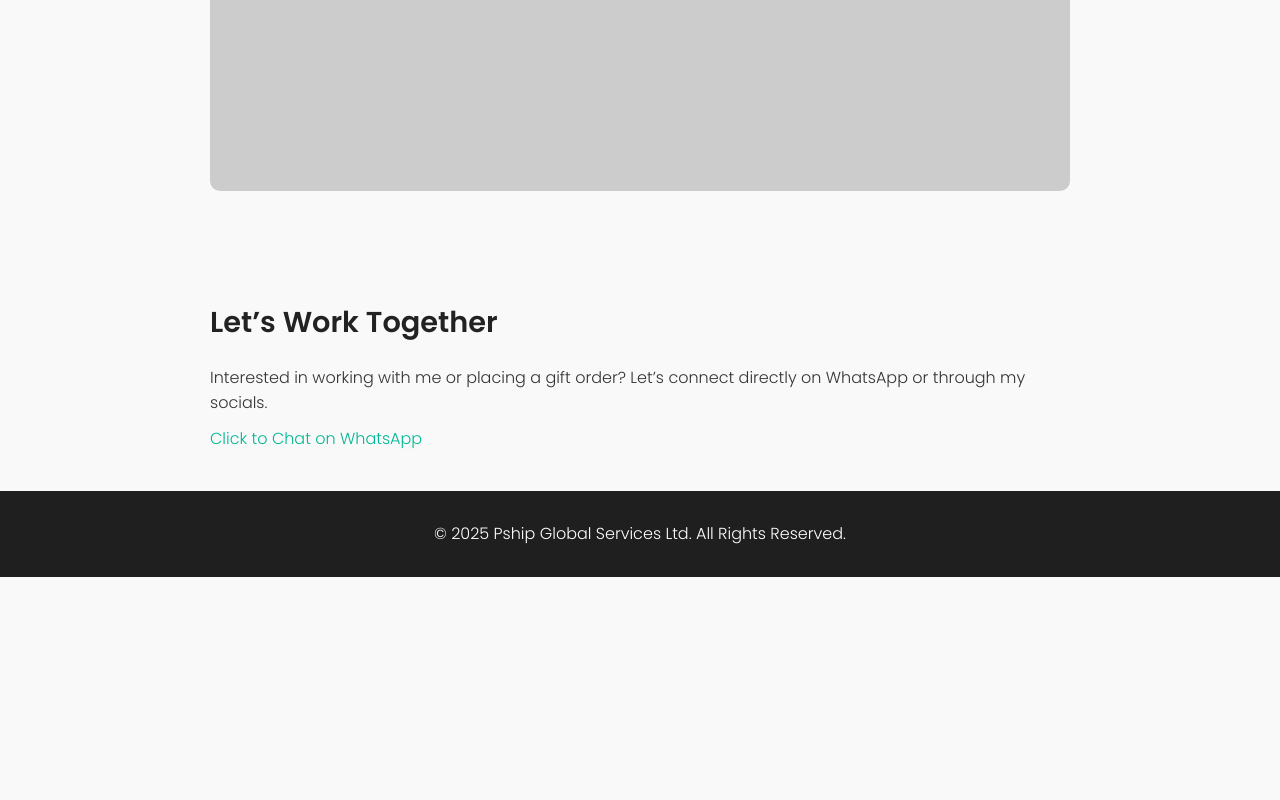
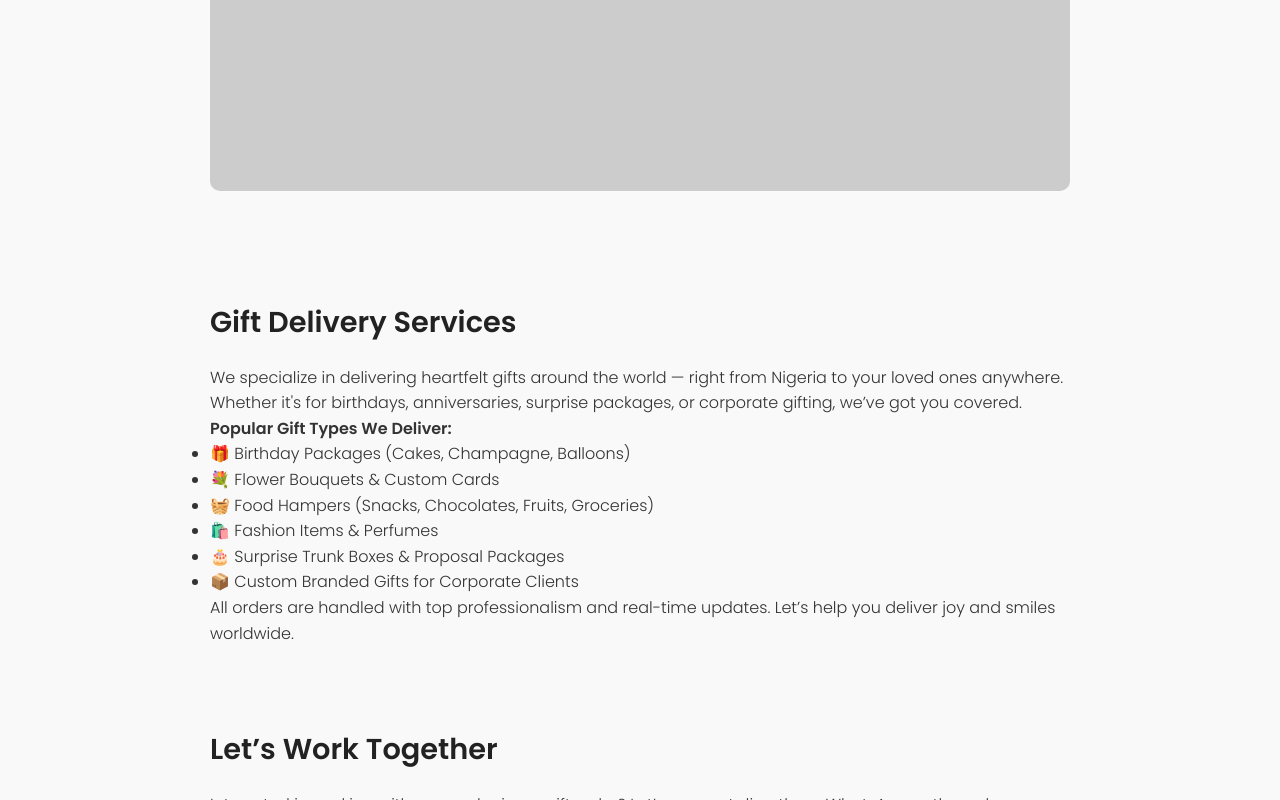
Before and after one commit to pshipstore/PGS, a plain HTML site: page index.html in a window 1280 px wide. Shown: the part 2000-2800 px from the top of the page. Before the commit the page ends 2577 px from the top, so only its background shows below. Drawn offline with Linux system fonts and the light colour scheme; placeholder pictures from the web are drawn by us.

Commit message:
Update index.html

```diff
--- a/index.html
+++ b/index.html
@@ -1,6 +1,4 @@
-
-<!DOCTYPE html>
-<html lang="en">
+<!DOCTYPE html><html lang="en">
 <head>
   <meta charset="UTF-8" />
   <meta name="viewport" content="width=device-width, initial-scale=1.0" />
@@ -27,15 +25,11 @@
     <h1>Pship Global Services Ltd</h1>
     <p>Creative Designer & Gift Logistics Expert</p>
     <a href="https://wa.me/234XXXXXXXXXX" class="btn">Chat Me on WhatsApp</a>
-  </header>
-
-  <section class="about">
+  </header>  <section class="about">
     <h2 class="section-title">About Me</h2>
     <img src="https://via.placeholder.com/150" alt="Profile Picture" />
     <p>Hello, I’m a passionate and multi-talented creative professional with years of hands-on experience in web design, front-end development, graphic design, and photo editing. I’m also the founder of Pship Global Services Ltd — a global gift delivery company. I help individuals and brands bring their ideas to life both visually and digitally.</p>
-  </section>
-
-  <section class="skills">
+  </section>  <section class="skills">
     <h2 class="section-title">What I Do</h2>
     <ul>
       <li>✔ Web Design & Development (HTML, CSS, WordPress, etc.)</li>
@@ -43,21 +37,28 @@
       <li>✔ Professional Photo Editing & Retouching</li>
       <li>✔ Global Gift Delivery Services</li>
     </ul>
-  </section>
-
-  <section class="portfolio">
+  </section>  <section class="portfolio">
     <h2 class="section-title">Project Samples</h2>
     <img src="https://via.placeholder.com/600x400" alt="Project 1" />
     <img src="https://via.placeholder.com/600x400" alt="Project 2" />
-  </section>
-
-  <section class="contact">
+  </section>  <section class="gifts">
+    <h2 class="section-title">Gift Delivery Services</h2>
+    <p>We specialize in delivering heartfelt gifts around the world — right from Nigeria to your loved ones anywhere. Whether it's for birthdays, anniversaries, surprise packages, or corporate gifting, we’ve got you covered.</p>
+    <p><strong>Popular Gift Types We Deliver:</strong></p>
+    <ul>
+      <li>🎁 Birthday Packages (Cakes, Champagne, Balloons)</li>
+      <li>💐 Flower Bouquets & Custom Cards</li>
+      <li>🧺 Food Hampers (Snacks, Chocolates, Fruits, Groceries)</li>
+      <li>🛍️ Fashion Items & Perfumes</li>
+      <li>🎂 Surprise Trunk Boxes & Proposal Packages</li>
+      <li>📦 Custom Branded Gifts for Corporate Clients</li>
+    </ul>
+    <p>All orders are handled with top professionalism and real-time updates. Let’s help you deliver joy and smiles worldwide.</p>
+  </section>  <section class="contact">
     <h2 class="section-title">Let’s Work Together</h2>
     <p>Interested in working with me or placing a gift order? Let’s connect directly on WhatsApp or through my socials.</p>
     <a href="https://wa.me/234XXXXXXXXXX">Click to Chat on WhatsApp</a>
-  </section>
-
-  <footer>
+  </section>  <footer>
     <p>&copy; 2025 Pship Global Services Ltd. All Rights Reserved.</p>
   </footer>
 </body>
```
